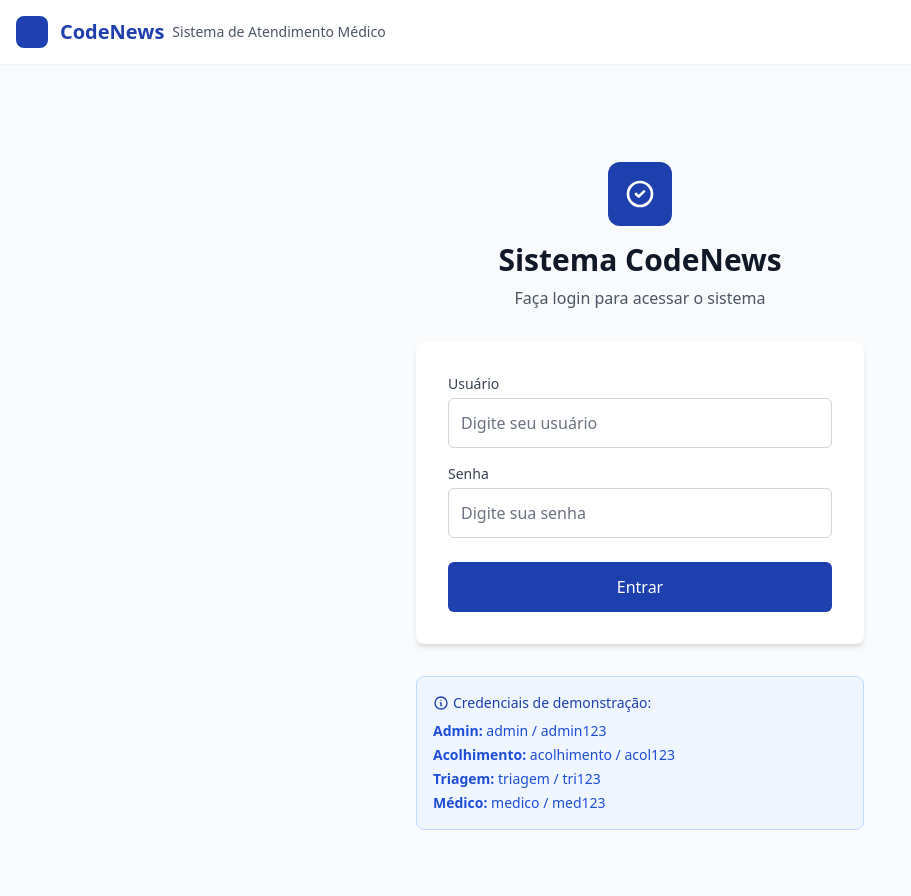
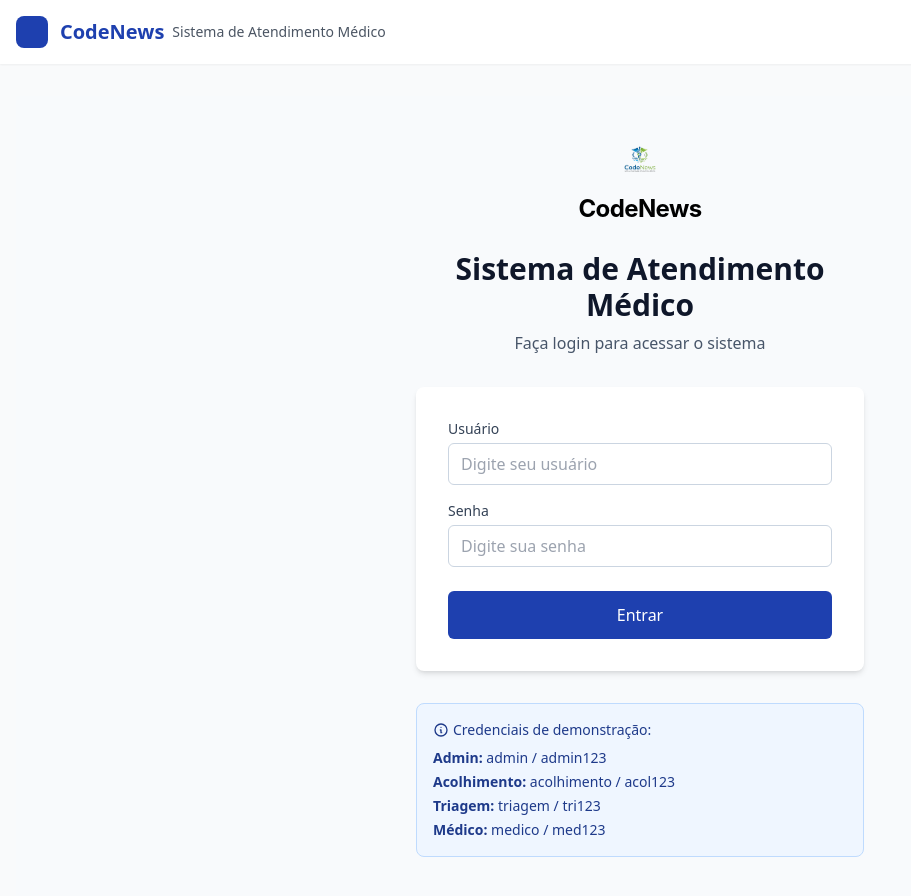
Before and after one commit to C-junior/CodeNews, a Vue app in the folder codenews/: page /login in a window 1280 px wide. Shown: the top 896 px of the page, without its empty margins (0-911 px from the left). Built offline with nearby package versions, Linux system fonts and the light colour scheme.

Commit message:
design system add

```diff
--- a/codenews/src/assets/main.css
+++ b/codenews/src/assets/main.css
@@ -81,7 +81,7 @@
   input:focus-visible,
   select:focus-visible,
   textarea:focus-visible {
-    outline: 2px solid #1e40af;
+    outline: 2px solid var(--codenews-primary);
     outline-offset: 2px;
   }
 }
@@ -139,15 +139,58 @@
 }
 
 ::-webkit-scrollbar-track {
-  background: #f1f1f1;
+  background: var(--codenews-gray-100);
   border-radius: 3px;
 }
 
 ::-webkit-scrollbar-thumb {
-  background: #c1c1c1;
+  background: var(--codenews-gray-400);
   border-radius: 3px;
 }
 
 ::-webkit-scrollbar-thumb:hover {
-  background: #a8a8a8;
+  background: var(--codenews-primary);
 }
+
+/* CodeNews utility classes */
+@layer components {
+  .btn-primary {
+    @apply bg-primary text-white hover:bg-primary-700 focus:ring-primary-500 focus:ring-2 focus:ring-offset-2 px-4 py-2 rounded-md font-medium transition-colors;
+  }
+
+  .btn-secondary {
+    @apply bg-secondary text-white hover:bg-secondary-700 focus:ring-secondary-500 focus:ring-2 focus:ring-offset-2 px-4 py-2 rounded-md font-medium transition-colors;
+  }
+
+  .btn-outline {
+    @apply border border-primary text-primary hover:bg-primary hover:text-white focus:ring-primary-500 focus:ring-2 focus:ring-offset-2 px-4 py-2 rounded-md font-medium transition-colors;
+  }
+
+  .card {
+    @apply bg-white rounded-lg shadow-sm border border-neutral-200 p-6;
+  }
+
+  .input-field {
+    @apply w-full px-3 py-2 border border-neutral-300 rounded-md focus:outline-none focus:ring-2 focus:ring-primary-500 focus:border-transparent;
+  }
+
+  .text-primary {
+    color: var(--codenews-primary);
+  }
+
+  .text-secondary {
+    color: var(--codenews-secondary);
+  }
+
+  .bg-primary {
+    background-color: var(--codenews-primary);
+  }
+
+  .bg-secondary {
+    background-color: var(--codenews-secondary);
+  }
+
+  .border-primary {
+    border-color: var(--codenews-primary);
+  }
+}
--- a/codenews/src/components/modules/LoginModule.vue
+++ b/codenews/src/components/modules/LoginModule.vue
@@ -1,16 +1,14 @@
 <template>
-  <div class="min-h-screen bg-gray-50 flex items-center justify-center px-4 py-8">
+  <div class="min-h-screen bg-neutral-50 flex items-center justify-center px-4 py-8">
     <div class="max-w-md w-full space-y-6 lg:space-y-8">
       <div class="text-center">
-        <div class="w-16 h-16 bg-codenews-blue rounded-xl mx-auto mb-4 flex items-center justify-center">
-          <svg class="w-8 h-8 text-white" fill="none" stroke="currentColor" viewBox="0 0 24 24">
-            <path stroke-linecap="round" stroke-linejoin="round" stroke-width="2" d="M9 12l2 2 4-4m6 2a9 9 0 11-18 0 9 9 0 0118 0z"></path>
-          </svg>
+        <div class="mb-6">
+          <CodeNewsLogo size="large" variant="vertical" />
         </div>
-        <h2 class="text-2xl lg:text-3xl font-extrabold text-gray-900">
-          Sistema CodeNews
+        <h2 class="text-2xl lg:text-3xl font-extrabold text-neutral-900">
+          Sistema de Atendimento Médico
         </h2>
-        <p class="mt-2 text-sm lg:text-base text-gray-600">
+        <p class="mt-2 text-sm lg:text-base text-neutral-600">
           Faça login para acessar o sistema
         </p>
       </div>
@@ -18,17 +16,17 @@
       <form class="bg-white rounded-lg shadow-md p-6 lg:p-8 space-y-4 lg:space-y-6" @submit.prevent="handleLogin">
         <div class="space-y-4">
           <div>
-            <label for="username" class="block text-sm font-medium text-gray-700 mb-1">Usuário</label>
+            <label for="username" class="block text-sm font-medium text-neutral-700 mb-1">Usuário</label>
             <input id="username" v-model="form.username" name="username" type="text" required
-              class="appearance-none relative block w-full px-3 py-3 border border-gray-300 placeholder-gray-500 text-gray-900 rounded-md focus:outline-none focus:ring-2 focus:ring-codenews-blue focus:border-codenews-blue transition-all duration-200 text-base"
+              class="input-field"
               :class="{ 'border-red-500 focus:ring-red-500 focus:border-red-500': errors.username }"
               placeholder="Digite seu usuário" />
             <p v-if="errors.username" class="mt-1 text-sm text-red-600">{{ errors.username }}</p>
           </div>
           <div>
-            <label for="password" class="block text-sm font-medium text-gray-700 mb-1">Senha</label>
+            <label for="password" class="block text-sm font-medium text-neutral-700 mb-1">Senha</label>
             <input id="password" v-model="form.password" name="password" type="password" required
-              class="appearance-none relative block w-full px-3 py-3 border border-gray-300 placeholder-gray-500 text-gray-900 rounded-md focus:outline-none focus:ring-2 focus:ring-codenews-blue focus:border-codenews-blue transition-all duration-200 text-base"
+              class="input-field"
               :class="{ 'border-red-500 focus:ring-red-500 focus:border-red-500': errors.password }"
               placeholder="Digite sua senha" />
             <p v-if="errors.password" class="mt-1 text-sm text-red-600">{{ errors.password }}</p>
@@ -49,7 +47,7 @@
 
         <div>
           <button type="submit" :disabled="isLoading"
-            class="group relative w-full flex justify-center py-3 px-4 border border-transparent text-base font-medium rounded-md text-white bg-codenews-blue hover:bg-blue-700 focus:outline-none focus:ring-2 focus:ring-offset-2 focus:ring-codenews-blue disabled:opacity-50 disabled:cursor-not-allowed transition-all duration-200 transform hover:scale-105 touch-manipulation">
+            class="btn-primary w-full py-3 text-base transform hover:scale-105 touch-manipulation disabled:opacity-50 disabled:cursor-not-allowed disabled:transform-none relative">
             <span v-if="isLoading" class="absolute left-0 inset-y-0 flex items-center pl-3">
               <svg class="animate-spin h-5 w-5 text-white" xmlns="http://www.w3.org/2000/svg" fill="none"
                 viewBox="0 0 24 24">
@@ -65,14 +63,14 @@
       </form>
 
       <!-- Demo credentials info -->
-      <div class="bg-blue-50 border border-blue-200 rounded-lg p-4">
-        <h4 class="text-sm font-medium text-blue-800 mb-2 flex items-center">
+      <div class="bg-primary-50 border border-primary-200 rounded-lg p-4">
+        <h4 class="text-sm font-medium text-primary-800 mb-2 flex items-center">
           <svg class="w-4 h-4 mr-1" fill="none" stroke="currentColor" viewBox="0 0 24 24">
             <path stroke-linecap="round" stroke-linejoin="round" stroke-width="2" d="M13 16h-1v-4h-1m1-4h.01M21 12a9 9 0 11-18 0 9 9 0 0118 0z"></path>
           </svg>
           Credenciais de demonstração:
         </h4>
-        <div class="text-xs lg:text-sm text-blue-700 space-y-1">
+        <div class="text-xs lg:text-sm text-primary-700 space-y-1">
           <p><strong>Admin:</strong> admin / admin123</p>
           <p><strong>Acolhimento:</strong> acolhimento / acol123</p>
           <p><strong>Triagem:</strong> triagem / tri123</p>
@@ -90,9 +88,13 @@ import { useAuthStore } from '@/stores/auth'
 import { validateUsername, validatePassword } from '@/utils/validation'
 import { userNotifications } from '@/utils/notifications'
 import { handleGenericError, logError } from '@/utils/errorHandler'
+import CodeNewsLogo from '@/components/shared/CodeNewsLogo.vue'
 
 export default {
   name: 'LoginModule',
+  components: {
+    CodeNewsLogo
+  },
   setup() {
     const router = useRouter()
     const authStore = useAuthStore()
--- /dev/null
+++ b/codenews/src/components/shared/CodeNewsLogo.vue
@@ -0,0 +1,138 @@
+<template>
+  <div class="codenews-logo" :class="sizeClass">
+    <img
+      src="/logo-codenews.png"
+      alt="CodeNews"
+      :class="imageClass"
+      loading="lazy"
+    />
+    <span v-if="showText" class="logo-text">CodeNews</span>
+  </div>
+</template>
+
+<script>
+export default {
+  name: 'CodeNewsLogo',
+  props: {
+    size: {
+      type: String,
+      default: 'medium',
+      validator: (value) => ['small', 'medium', 'large', 'xl'].includes(value)
+    },
+    showText: {
+      type: Boolean,
+      default: true
+    },
+    variant: {
+      type: String,
+      default: 'horizontal',
+      validator: (value) => ['horizontal', 'vertical', 'icon-only'].includes(value)
+    }
+  },
+  computed: {
+    sizeClass() {
+      const sizes = {
+        small: 'logo-small',
+        medium: 'logo-medium',
+        large: 'logo-large',
+        xl: 'logo-xl'
+      }
+      return `logo-${this.variant} ${sizes[this.size]}`
+    },
+    imageClass() {
+      return {
+        'logo-image': true,
+        'rounded-lg': this.size !== 'small'
+      }
+    }
+  }
+}
+</script>
+
+<style scoped>
+.codenews-logo {
+  display: flex;
+  align-items: center;
+  gap: 0.75rem;
+}
+
+.logo-vertical {
+  flex-direction: column;
+  text-align: center;
+  gap: 0.5rem;
+}
+
+.logo-icon-only {
+  gap: 0;
+}
+
+.logo-icon-only .logo-text {
+  display: none;
+}
+
+.logo-image {
+  object-fit: contain;
+  transition: transform 0.2s ease;
+}
+
+.logo-image:hover {
+  transform: scale(1.05);
+}
+
+.logo-text {
+  font-weight: 700;
+  color: var(--codenews-primary);
+  font-family: 'Inter', sans-serif;
+  letter-spacing: -0.025em;
+}
+
+/* Tamanhos */
+.logo-small .logo-image {
+  height: 24px;
+  width: auto;
+}
+
+.logo-small .logo-text {
+  font-size: 1rem;
+}
+
+.logo-medium .logo-image {
+  height: 32px;
+  width: auto;
+}
+
+.logo-medium .logo-text {
+  font-size: 1.25rem;
+}
+
+.logo-large .logo-image {
+  height: 48px;
+  width: auto;
+}
+
+.logo-large .logo-text {
+  font-size: 1.5rem;
+}
+
+.logo-xl .logo-image {
+  height: 64px;
+  width: auto;
+}
+
+.logo-xl .logo-text {
+  font-size: 2rem;
+}
+
+/* Responsividade */
+@media (max-width: 640px) {
+  .logo-large .logo-image,
+  .logo-xl .logo-image {
+    height: 40px;
+  }
+
+  .logo-large .logo-text,
+  .logo-xl .logo-text {
+    font-size: 1.25rem;
+  }
+}
+</style>
--- a/codenews/tailwind.config.js
+++ b/codenews/tailwind.config.js
@@ -7,8 +7,51 @@ export default {
   theme: {
     extend: {
       colors: {
+        // Paleta principal do CodeNews
+        primary: {
+          DEFAULT: '#1E40AF', // Azul primário
+          50: '#EFF6FF',
+          100: '#DBEAFE',
+          200: '#BFDBFE',
+          300: '#93C5FD',
+          400: '#60A5FA',
+          500: '#3B82F6',
+          600: '#1E40AF',
+          700: '#1E3A8A',
+          800: '#1E3A8A',
+          900: '#1E3A8A'
+        },
+        secondary: {
+          DEFAULT: '#16A34A', // Verde secundário
+          50: '#F0FDF4',
+          100: '#DCFCE7',
+          200: '#BBF7D0',
+          300: '#86EFAC',
+          400: '#4ADE80',
+          500: '#22C55E',
+          600: '#16A34A',
+          700: '#15803D',
+          800: '#166534',
+          900: '#14532D'
+        },
+        neutral: {
+          DEFAULT: '#F8FAFC', // Cinza claro
+          50: '#F8FAFC',
+          100: '#F1F5F9',
+          200: '#E2E8F0',
+          300: '#CBD5E1',
+          400: '#94A3B8',
+          500: '#64748B',
+          600: '#475569',
+          700: '#334155',
+          800: '#1E293B',
+          900: '#0F172A'
+        },
+        // Aliases para facilitar o uso
         'codenews-blue': '#1E40AF',
-        'codenews-green': '#16A34A'
+        'codenews-green': '#16A34A',
+        'codenews-white': '#FFFFFF',
+        'codenews-gray': '#F8FAFC'
       }
     },
   },
```
Also changed, not shown: codenews/src/assets/base.css (+54 -31 lines), codenews/src/components/layout/AppLayout.vue (+17 -21 lines), 2 other files (tests, documents, lock files or other folders).
